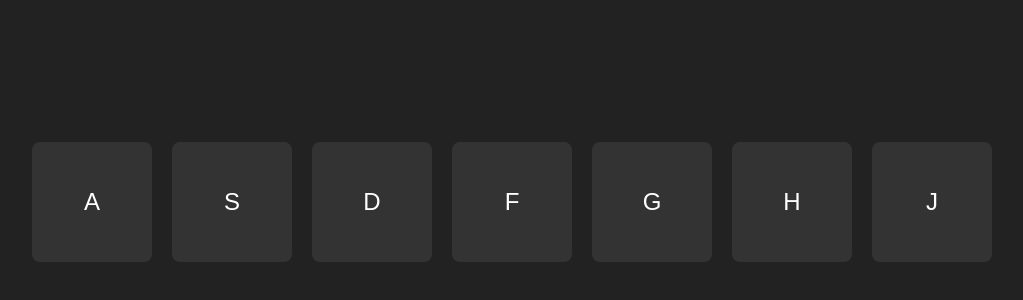
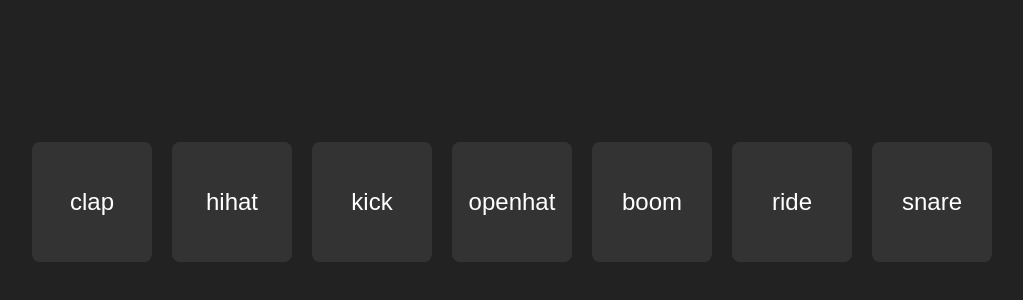
Before and after one commit to valentynjo/simple_projects, a plain HTML site: page soundpad/index.html in a window 1280 px wide. Shown: the part 198-498 px from the top of the page, without its empty margins (128-1151 px from the left). Drawn offline with Linux system fonts and the light colour scheme.

Commit message:
button name fix

```diff
--- a/soundpad/index.html
+++ b/soundpad/index.html
@@ -37,13 +37,13 @@
   </style>
 </head>
 <body>
-  <div class="drum-pad" data-key="65">A</div>
-  <div class="drum-pad" data-key="83">S</div>
-  <div class="drum-pad" data-key="68">D</div>
-  <div class="drum-pad" data-key="70">F</div>
-  <div class="drum-pad" data-key="71">G</div>
-  <div class="drum-pad" data-key="72">H</div>
-  <div class="drum-pad" data-key="74">J</div>
+  <div class="drum-pad" data-key="65">clap</div>
+  <div class="drum-pad" data-key="83">hihat</div>
+  <div class="drum-pad" data-key="68">kick</div>
+  <div class="drum-pad" data-key="70">openhat</div>
+  <div class="drum-pad" data-key="71">boom</div>
+  <div class="drum-pad" data-key="72">ride</div>
+  <div class="drum-pad" data-key="74">snare</div>
 
   <audio data-key="65" src="sounds/clap.wav"></audio>
   <audio data-key="83" src="sounds/hihat.wav"></audio>
```
